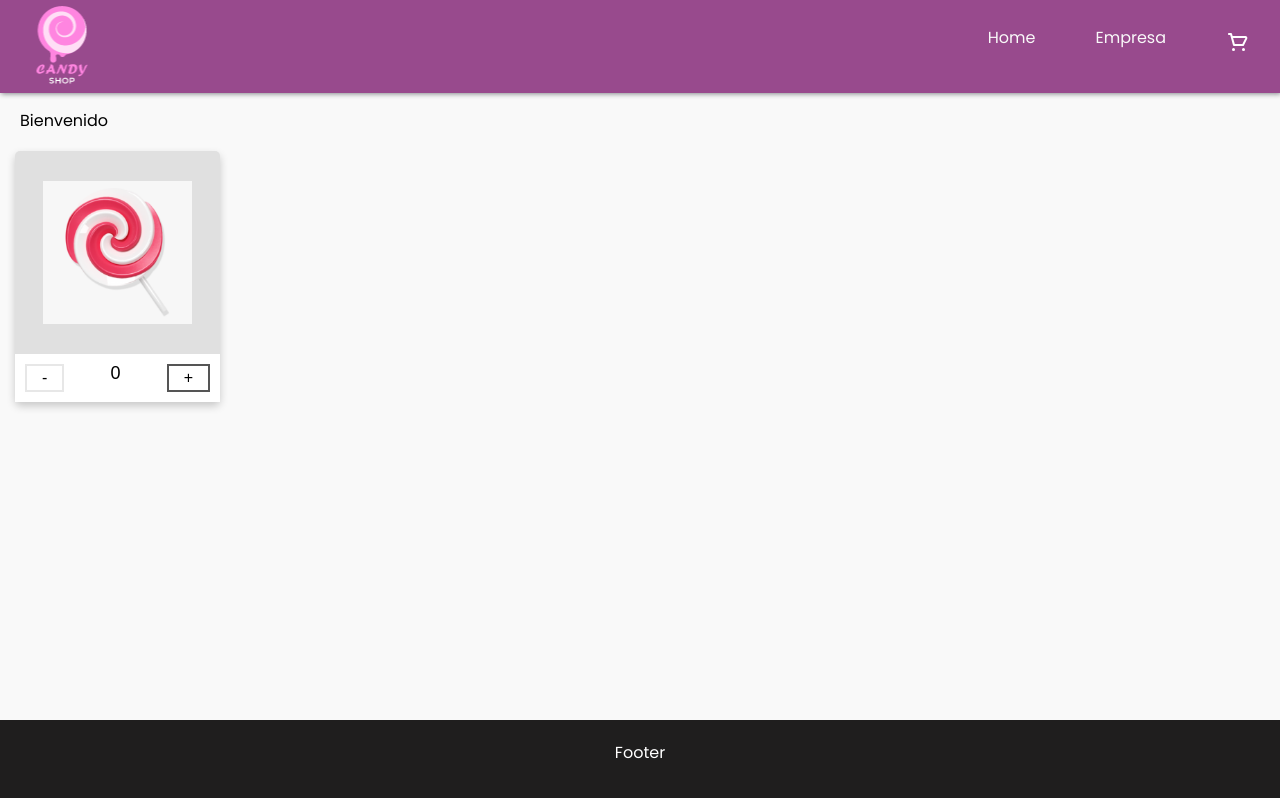
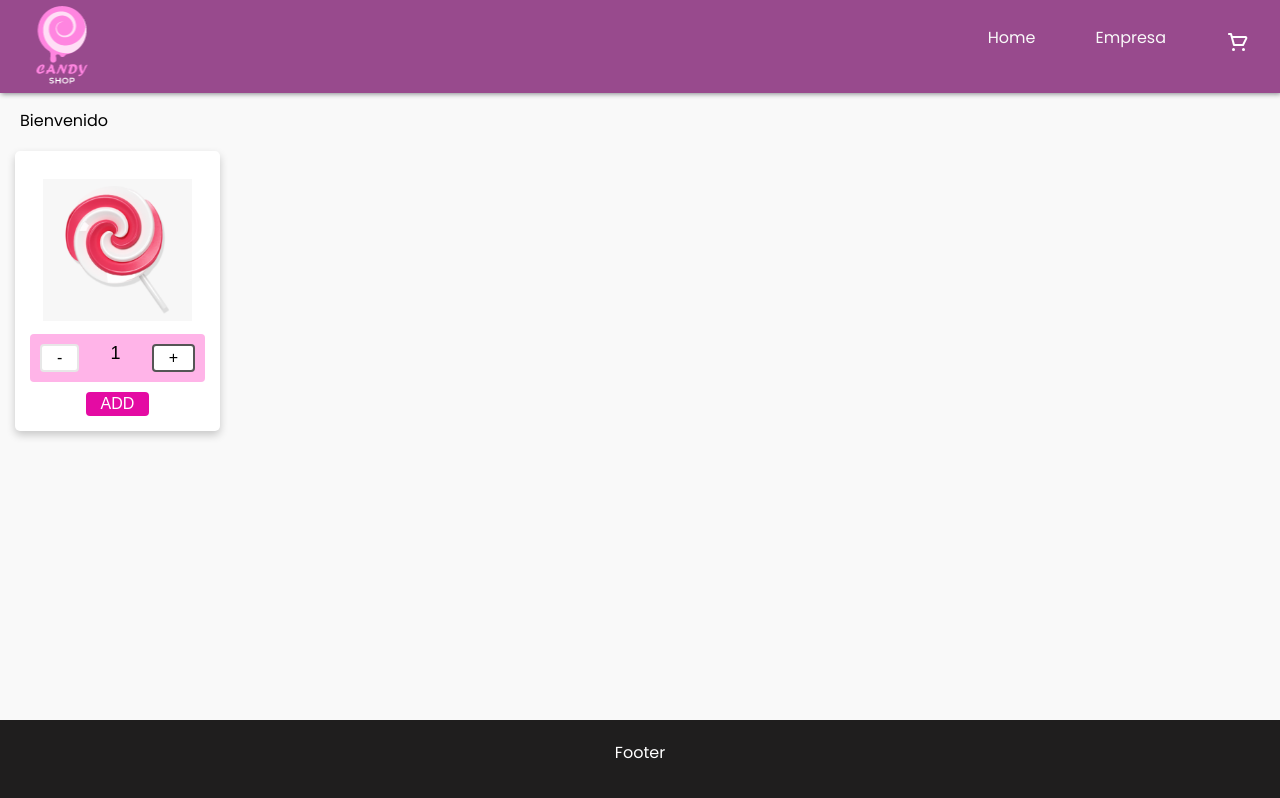
Before and after one commit to fposca/react, a React (Create React App) app: page / in a window 1280 px wide. Built offline with nearby package versions, Linux system fonts and the light colour scheme.

Commit message:
fix counter

```diff
--- a/src/App.css
+++ b/src/App.css
@@ -46,3 +46,8 @@ table {
 	border-collapse: collapse;
 	border-spacing: 0;
 }
+
+.cardContainers {
+	width: 500px;
+	height: 100%;
+}
--- a/src/App.js
+++ b/src/App.js
@@ -8,13 +8,23 @@ import ItemCount from './components/ItemCount';
 
 function App() {
 
+  const ondAdd = (stock) => {
+    console.log({stock});
+  }
+
+
   const bienvenido ="Bienvenido";
+
 
   return (
     <div>
      <NavbarComponent />
-     <ItemlistContainer firstName={bienvenido} />
-     <ItemCount valorInicial={"estado inicial"}></ItemCount>
+     <ItemlistContainer greeting={bienvenido} />
+     <div className='cardContainers'>
+
+     <ItemCount stock={10} onAdd={ondAdd}></ItemCount>
+
+     </div>
      <FooterComponent></FooterComponent>
 
 
--- a/src/components/ItemCount/index.js
+++ b/src/components/ItemCount/index.js
@@ -2,22 +2,23 @@ import React, { useState } from "react";
 import "./styles.css"
 import imagenCard from './lolipop.png';
 
-const ItemCount = () => {
-  //  Counter is a state initialized to 0
-  const [counter, setCounter] = useState(0)
 
-  // Function is called everytime increment button is clicked
-  const handleClick1 = () => {
-    // Counter state is incremented
-    setCounter(counter + 1)
+const ItemCount = ({stock, onAdd}) => {
+
+  const [quantity, setQuantity] = useState(1)
+
+
+  const handleDecrement = () => {
+    if (quantity > 1 ){
+      setQuantity(quantity - 1)
+    }
   }
 
-  // Function is called everytime decrement button is clicked
-  const handleClick2 = () => {
-    // Counter state is decremented
-    setCounter(counter - 1)
-    if (counter <= 0) {
-      setCounter(counter + 0)
+
+  const handleAdd = () => {
+
+    if (quantity < stock) {
+      setQuantity(quantity + 1)
     }
   }
 
@@ -25,10 +26,12 @@ const ItemCount = () => {
     <div className="card">
    <img className="img"  src={imagenCard} />
       <div className="buttons">
-      <button className="button button4"  onClick={handleClick2}>-</button>
-        <div className="counter"> {counter}</div>
-        <button className="button button5" onClick={handleClick1}>+</button>
+      <button className="button button4"  onClick={handleDecrement}>-</button>
+        <div className="counter"> {quantity}</div>
+        <button className="button button5" onClick={handleAdd}>+</button>
       </div>
+      <button onClick={()=> onAdd(quantity)} className="button buttonAdd">ADD</button>
+
     </div>
   )
 }
--- a/src/components/ItemCount/styles.css
+++ b/src/components/ItemCount/styles.css
@@ -7,7 +7,7 @@
     font-size: 300%;
     position: absolute;
     border-radius: 5px;
-    background: #e0e0e0;
+    background: #fff;
     width: 100%;
     box-shadow: 0 4px 8px 0 rgba(0, 0, 0, 0.2);
     margin: auto;
@@ -16,20 +16,23 @@
     top: 151px;
     max-width: 205px;
     width: 100%;
-    height: 251px;
+    height: 280px;
     margin-left: 15px;
+    padding: 15px;
 }
 
 .buttons {
-    width: 100%;
-    padding: 10px;
-    display: flex;
-    justify-content: space-between;
-    background-color: white;
+  width: 100%;
+  padding: 10px;
+  display: flex;
+  justify-content: space-between;
+  background-color: #ffb4e8;
+  border-radius: 4px;
+  margin-bottom: 10px;
 }
 
 .button {
-    background-color: #4CAF50; /* Green */
+
     border: none;
     color: white;
     padding: 3px 15px;
@@ -39,8 +42,19 @@
     font-size: 16px;
     transition-duration: 0.4s;
     cursor: pointer;
+    border-radius: 4px;
   }
 
+
+
+  .buttonAdd {
+    background-color: rgb(228, 11, 163);
+    color: white;
+
+  }
+
+  .buttonAdd:hover {background-color: #ff3ace;}
+  .buttonAdd:active {background-color: #cc00ff;}
 
   .button4 {
     background-color: white;
--- a/src/components/NavbarComponent/styles.css
+++ b/src/components/NavbarComponent/styles.css
@@ -39,7 +39,7 @@ ul{
 /* Logo */
 .logo{
     display: inline-block;
-    background-image: url(fernando-posca.png);
+    background-image: url(fernando-posca.png        );
     width: 105px;
     height: 90px;
     background-position: center; /* Center the image */
--- a/src/components/containers/ItemlistContainer/index.js
+++ b/src/components/containers/ItemlistContainer/index.js
@@ -1,10 +1,10 @@
 import React from "react";
 import "./styles.css"
 
-const ItemlistContainer = ({firstName} ) => {
+const ItemlistContainer = ({greeting} ) => {
 
     return (
-        <><p className="bienvenido">{firstName}</p>
+        <><p className="bienvenido">{greeting}</p>
 
         </>
 
```
Also changed, not shown: src/components/ComponentsWithChildreen/index.js (deleted).
